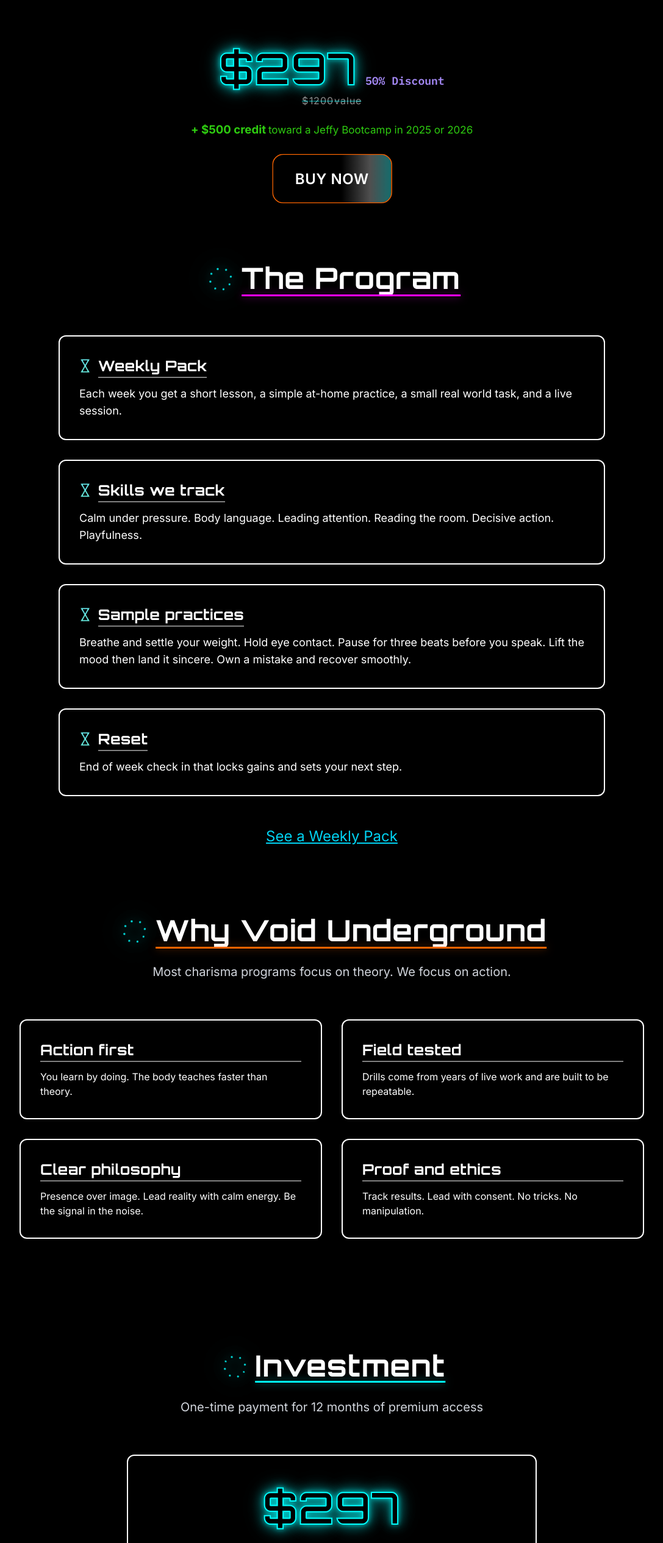
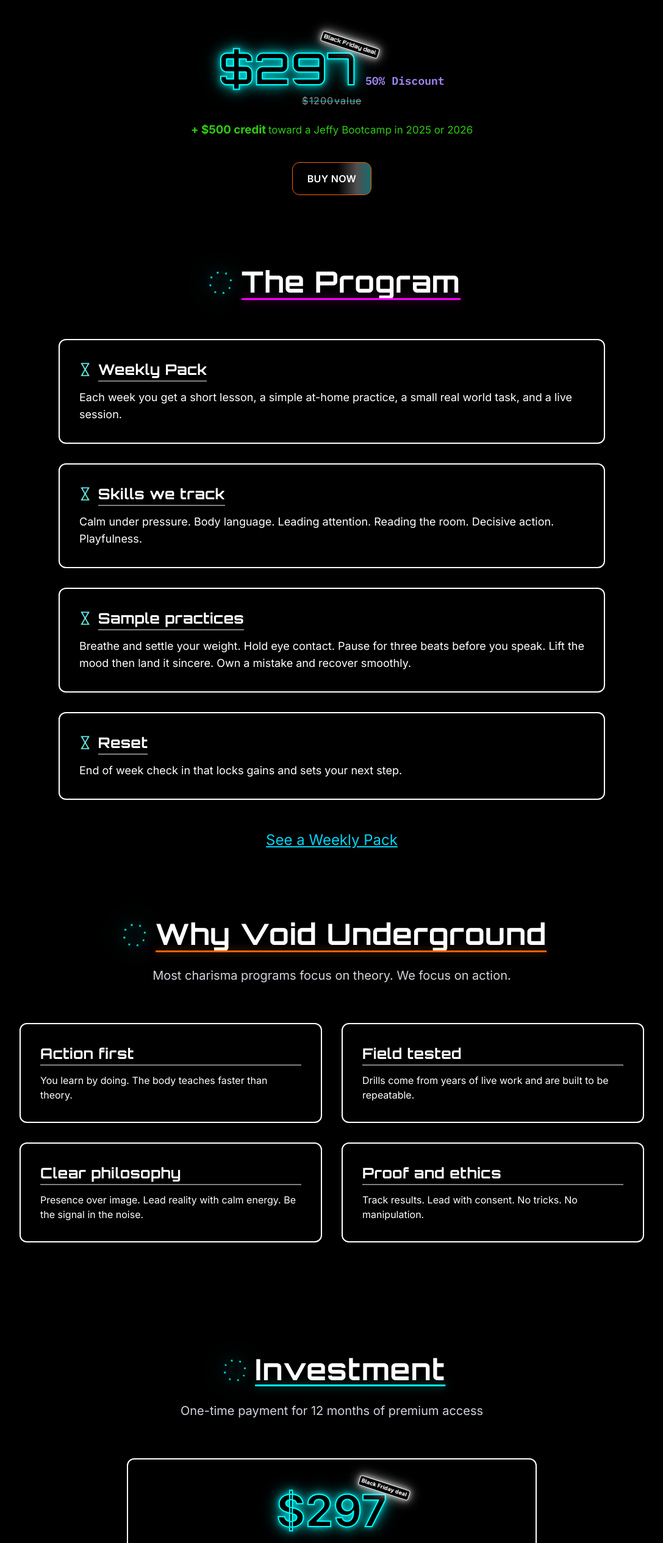
Before and after one commit to wayfindercollective/wayfinderrepo, a Next.js app: page / in a window 1280 px wide. Shown: the part 1210-3741 px from the top of the page at 61% size, without its empty margins (96-1183 px from the left). Built offline with nearby package versions, Linux system fonts and the light colour scheme.

Commit message:
Add Black Friday deal stickers to  prices with shiny glow effect and remove sound effects from What You Get section

```diff
--- a/app/components/AnimatedColumn.tsx
+++ b/app/components/AnimatedColumn.tsx
@@ -6,9 +6,10 @@
   children: React.ReactNode;
   direction: 'left' | 'right' | 'fade';
   className?: string;
+  onHover?: () => void;
 }
 
-export default function AnimatedColumn({ children, direction, className = '' }: AnimatedColumnProps) {
+export default function AnimatedColumn({ children, direction, className = '', onHover }: AnimatedColumnProps) {
   const { elementRef, isVisible } = useColumnScrollAnimation();
 
   const getAnimationClass = () => {
@@ -25,7 +26,7 @@
   };
 
   return (
-    <div ref={elementRef} className={`${getAnimationClass()} ${className}`}>
+    <div ref={elementRef} className={`${getAnimationClass()} ${className}`} onMouseEnter={onHover}>
       {children}
     </div>
   );
--- a/app/components/Hero.tsx
+++ b/app/components/Hero.tsx
@@ -18,9 +18,12 @@
         </p>
 
         {/* CTA that jumps to pricing section */}
-        <div className="mt-10">
-          <a href="https://bookmyeventnow.com/register?a=new&p=32" target="_blank" rel="noopener noreferrer" className="inline-block rounded-2xl bg-white px-8 py-4 text-black font-semibold">
-            Get your Founders Annual Pass Now
+        <div className="mt-10 max-w-3xl mx-auto text-center">
+          <a href="https://bookmyeventnow.com/register?a=new&p=32" target="_blank" rel="noopener noreferrer" className="inline-block rounded-2xl bg-white px-8 py-4 text-black font-semibold whitespace-normal">
+            <span className="block md:hidden">Get your Founders Annual Pass Now</span>
+            <span className="hidden md:block">
+              Get your Founders Annual<br />Pass Now
+            </span>
           </a>
         </div>
       </div>
--- a/app/components/Price.tsx
+++ b/app/components/Price.tsx
@@ -88,11 +88,14 @@
   return (
     <div ref={priceRef} className="price-wrap">
       <div className="price-row">
-        <span
-          className={`current-price ${isFlickering ? 'flickering' : ''}`}
-          aria-hidden="true"
-        >
-          $297
+        <span className="current-price-wrapper">
+          <span
+            className={`current-price ${isFlickering ? 'flickering' : ''}`}
+            aria-hidden="true"
+          >
+            $297
+          </span>
+          <span className="black-friday-sticker shiny-sticker">Black Friday deal</span>
         </span>
         <span className="discount-note">50% Discount</span>
       </div>
--- a/app/components/Pricing.tsx
+++ b/app/components/Pricing.tsx
@@ -12,7 +12,7 @@
         href="https://bookmyeventnow.com/register?a=new&p=32"
         target="_blank"
         rel="noopener noreferrer"
-        className="btn-void mt-10"
+        className="btn-void mt-10 inline-block"
       >
         BUY NOW
       </a>
--- a/app/components/price.css
+++ b/app/components/price.css
@@ -27,6 +27,11 @@
   gap: 14px;
 }
 
+.current-price-wrapper {
+  position: relative;
+  display: inline-block;
+}
+
 .current-price {
   font-size: clamp(42px, 6vw, 72px);
   line-height: 1;
@@ -42,6 +47,50 @@
     0 0 30px rgba(0, 255, 255, 0.4),
     0 0 40px rgba(0, 255, 255, 0.2);
   filter: drop-shadow(0 1px 0 rgba(0,0,0,.35));
+}
+
+.black-friday-sticker {
+  position: absolute;
+  top: -10px;
+  right: -38px;
+  background-color: #000000;
+  color: #ffffff;
+  padding: 2px 3px;
+  font-size: clamp(7px, 0.7vw, 10px);
+  font-weight: 700;
+  font-family: var(--font-display);
+  white-space: nowrap;
+  border: 1.5px solid #ffffff;
+  border-radius: 3px;
+  transform: rotate(18deg);
+  transform-origin: center;
+  z-index: 10;
+  box-shadow: 0 1px 2px rgba(0, 0, 0, 0.3);
+  letter-spacing: 0.2px;
+  line-height: 1.2;
+}
+
+.shiny-sticker {
+  animation: shiny-glow 2s ease-in-out infinite;
+}
+
+@keyframes shiny-glow {
+  0%, 100% {
+    box-shadow:
+      0 1px 2px rgba(0, 0, 0, 0.3),
+      0 0 5px rgba(255, 255, 255, 0.3),
+      0 0 10px rgba(255, 255, 255, 0.2);
+    border-color: #ffffff;
+  }
+  50% {
+    box-shadow:
+      0 1px 2px rgba(0, 0, 0, 0.3),
+      0 0 10px rgba(255, 255, 255, 0.8),
+      0 0 20px rgba(255, 255, 255, 0.6),
+      0 0 30px rgba(255, 255, 255, 0.4);
+    border-color: #ffffff;
+    filter: brightness(1.2);
+  }
 }
 
 /* Ensure current-price is black even inside cardVoid */
--- a/app/page.tsx
+++ b/app/page.tsx
@@ -87,8 +87,11 @@
 
   const handleHourglassIconHover = (id: string, e: React.MouseEvent) => {
     e.stopPropagation(); // Prevent triggering card hover
-    // Trigger rotation and play sound
+    // Trigger rotation only (sound removed)
     handleHourglassHover(id);
+  };
+
+  const handleColumnHover = () => {
     playHourglassPing();
   };
 
@@ -188,7 +191,7 @@
           </div>
           <div className="max-w-4xl mx-auto">
             <div className="space-y-8">
-              <AnimatedColumn direction="left">
+              <AnimatedColumn direction="left" onHover={handleColumnHover}>
                 <div className="cardVoid p-8">
                   <h3 className="text-xl md:text-2xl font-bold mb-4 flex items-center gap-3" style={{ fontFamily: 'var(--font-display), sans-serif' }}>
                     <Image
@@ -207,7 +210,7 @@
                   </p>
                 </div>
               </AnimatedColumn>
-              <AnimatedColumn direction="right">
+              <AnimatedColumn direction="right" onHover={handleColumnHover}>
                 <div className="cardVoid p-8">
                   <h3 className="text-xl md:text-2xl font-bold mb-4 flex items-center gap-3" style={{ fontFamily: 'var(--font-display), sans-serif' }}>
                     <Image
@@ -226,7 +229,7 @@
                   </p>
                 </div>
               </AnimatedColumn>
-              <AnimatedColumn direction="left">
+              <AnimatedColumn direction="left" onHover={handleColumnHover}>
                 <div className="cardVoid p-8">
                   <h3 className="text-xl md:text-2xl font-bold mb-4 flex items-center gap-3" style={{ fontFamily: 'var(--font-display), sans-serif' }}>
                     <Image
@@ -245,7 +248,7 @@
                   </p>
                 </div>
               </AnimatedColumn>
-              <AnimatedColumn direction="right">
+              <AnimatedColumn direction="right" onHover={handleColumnHover}>
                 <div className="cardVoid p-8">
                   <h3 className="text-xl md:text-2xl font-bold mb-4 flex items-center gap-3" style={{ fontFamily: 'var(--font-display), sans-serif' }}>
                     <Image
@@ -331,7 +334,7 @@
             </p>
           </div>
           <div className="grid grid-cols-1 md:grid-cols-2 gap-8 max-w-5xl mx-auto">
-            <AnimatedColumn direction="left">
+            <AnimatedColumn direction="left" onHover={handleColumnHover}>
               <div className="cardVoid p-8">
                 <h3 className="text-xl md:text-2xl font-bold mb-4">Action first</h3>
                 <p>
@@ -339,7 +342,7 @@
                 </p>
               </div>
             </AnimatedColumn>
-            <AnimatedColumn direction="right">
+            <AnimatedColumn direction="right" onHover={handleColumnHover}>
               <div className="cardVoid p-8">
                 <h3 className="text-xl md:text-2xl font-bold mb-4">Field tested</h3>
                 <p>
@@ -347,7 +350,7 @@
                 </p>
               </div>
             </AnimatedColumn>
-            <AnimatedColumn direction="left">
+            <AnimatedColumn direction="left" onHover={handleColumnHover}>
               <div className="cardVoid p-8">
                 <h3 className="text-xl md:text-2xl font-bold mb-4">Clear philosophy</h3>
                 <p>
@@ -355,7 +358,7 @@
                 </p>
               </div>
             </AnimatedColumn>
-            <AnimatedColumn direction="right">
+            <AnimatedColumn direction="right" onHover={handleColumnHover}>
               <div className="cardVoid p-8">
                 <h3 className="text-xl md:text-2xl font-bold mb-4">Proof and ethics</h3>
                 <p>
@@ -393,13 +396,21 @@
             </p>
           </div>
           <div className="max-w-2xl mx-auto">
-            <div className="cardVoid p-12 text-center">
+            <div className="cardVoid p-12 text-center" onMouseEnter={handleColumnHover}>
               <div className="mb-8" style={{ fontSize: '150%' }}>
-                <div className="current-price mb-2">
+                <div className="mb-2">
+                  <span className="current-price-wrapper">
+                    <span className="current-price">
                       $297
+                    </span>
+                    <span className="black-friday-sticker shiny-sticker">Black Friday deal</span>
+                  </span>
                 </div>
-                <div className="text-gray-300 mt-1 founders-annual-pass-title" style={{ fontSize: '200%', fontFamily: 'var(--font-display), sans-serif', letterSpacing: '0.02em', whiteSpace: 'nowrap' }}>
-                  Founders Annual Pass
+                <div className="text-gray-300 mt-1 founders-annual-pass-title" style={{ fontSize: '200%', fontFamily: 'var(--font-display), sans-serif', letterSpacing: '0.02em', fontWeight: 800 }}>
+                  <span className="block md:hidden">Founders Annual Pass</span>
+                  <span className="hidden md:block">
+                    Founders Annual<br />Pass
+                  </span>
                 </div>
                 <div className="text-lg text-gray-300 mt-2">
                   Includes $500 credit for a Jeffy Bootcamp in 2025 or 2026.
@@ -487,15 +498,17 @@
                   <span>From Charisma in the Void</span>
                 </div>
               </div>
+              <div className="text-center">
                 <a
                   id="enroll"
                   href="https://bookmyeventnow.com/register?a=new&p=32"
                   target="_blank"
                   rel="noopener noreferrer"
-                className="btn-void mt-10"
+                  className="btn-void mt-10 inline-block"
                 >
                   BUY NOW
                 </a>
+              </div>
               <p className="text-sm text-gray-400 mt-6" style={{ fontFamily: 'var(--font-mono), monospace' }}>
                 One time payment for twelve months of access.
               </p>
--- a/styles/brand-theme.css
+++ b/styles/brand-theme.css
@@ -129,9 +129,10 @@
 
 @media (min-width: 768px) {
   .btn-void.mt-10 {
-    width: auto;
+    display: inline-block;
+    width: auto !important;
     max-width: none;
-    transform: scale(1.5);
+    transform: none;
     font-size: 1rem;
     padding: 14px 24px;
     animation: floatVerticalDesktop 5s ease-in-out infinite;
@@ -152,13 +153,13 @@
 
 @keyframes floatVerticalDesktop {
   0% {
-    transform: scale(1.5) translateY(0);
+    transform: translateY(0);
   }
   50% {
-    transform: scale(1.5) translateY(-8px);
+    transform: translateY(-8px);
   }
   100% {
-    transform: scale(1.5) translateY(0);
+    transform: translateY(0);
   }
 }
 
@@ -174,7 +175,7 @@
 
 @media (min-width: 768px) {
   .btn-void.mt-10:hover {
-    transform: scale(1.5) translateY(-2px);
+    transform: translateY(-2px);
   }
 }
 
@@ -190,6 +191,6 @@
 
 @media (min-width: 768px) {
   .btn-void.mt-10:active {
-    transform: scale(1.5) translateY(0);
+    transform: translateY(0);
   }
 }
```
Also changed, not shown: app/components/GlobalFlicker.tsx (added), 2 other files (tests, documents, lock files or other folders). Lines whose indentation alone changed are shown as unchanged.
